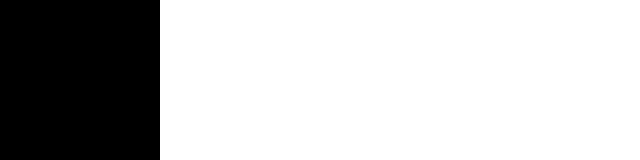
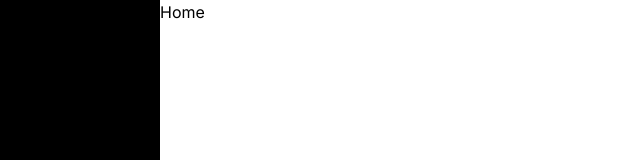
Before and after one commit to NoxSensei/Maze-Algorithms, a Next.js app: page / in a window 1280 px wide. Shown: the top 160 px of the page, without its empty margins (0-640 px from the left). Built offline with nearby package versions, Linux system fonts and the light colour scheme.

Commit message:
build: add deploy to github pages

```diff
--- a/src/app/page.tsx
+++ b/src/app/page.tsx
@@ -1,5 +1,5 @@
 'use client'
 
 export default function HomePage() {
-    return <></>;
+    return <div>Home</div>;
 }
```
